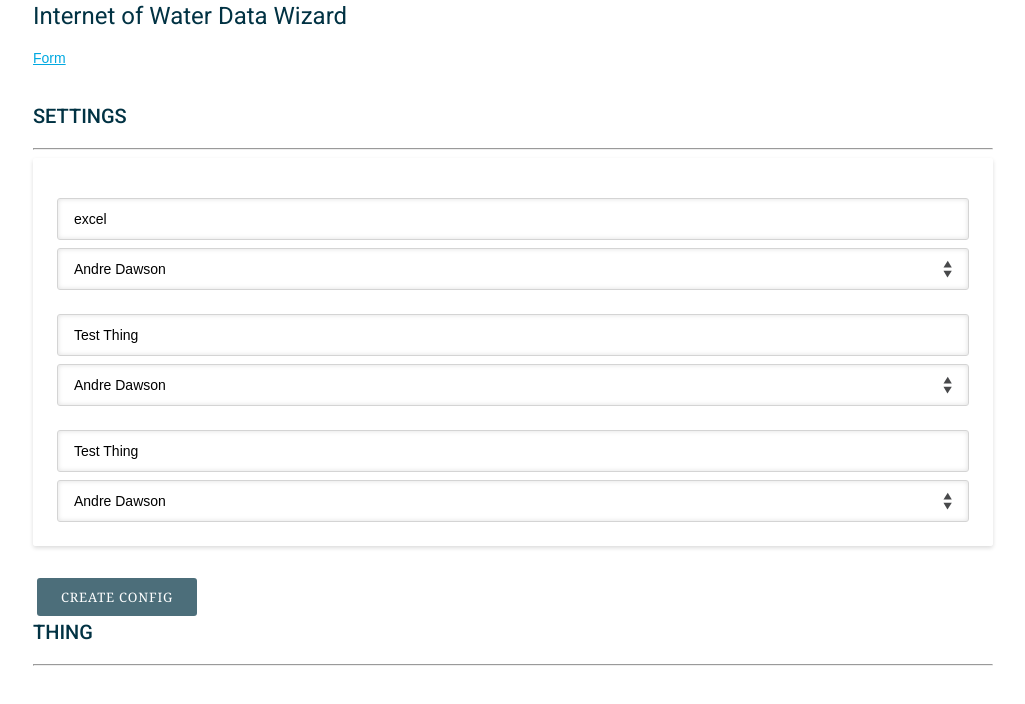
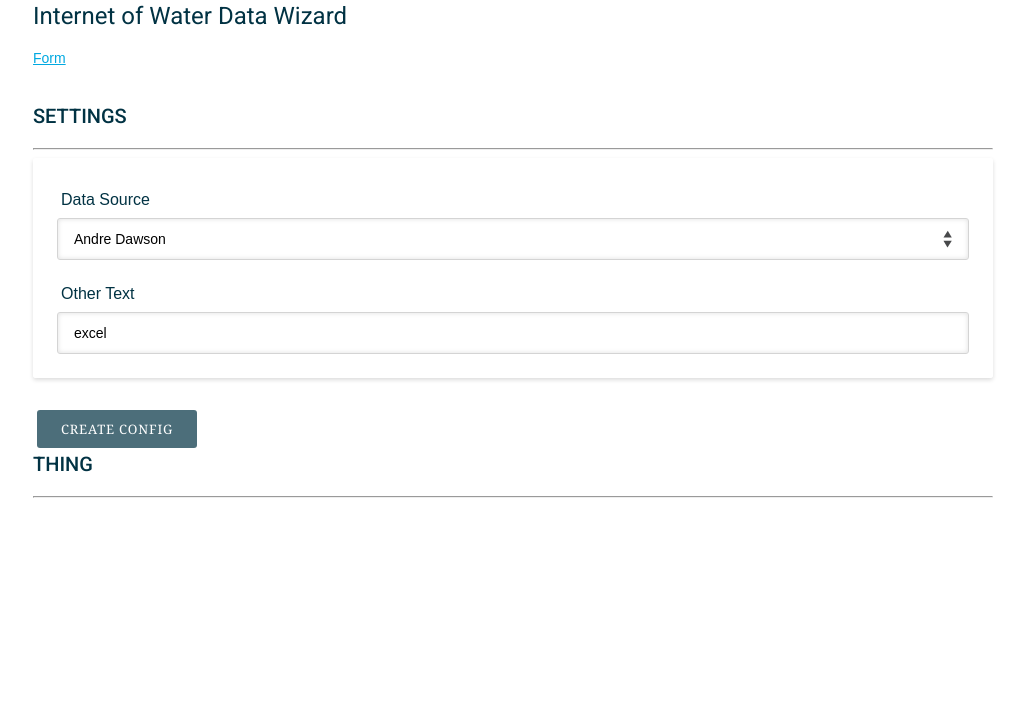
Before and after one commit to internetofwater/HubKit, an Angular app in the folder hub-front/: page /form in a window 1280 px wide. Shown: the top 704 px of the page, without its empty margins (127-1152 px from the left). Built offline with nearby package versions, Linux system fonts and the light colour scheme.

Commit message:
Refactors interface and mock data model for dynamic component display

```diff
--- a/hub-front/src/app/interfaces/field.ts
+++ b/hub-front/src/app/interfaces/field.ts
@@ -1,5 +1,7 @@
+import { FieldModel } from '../interfaces/fieldmodel';
+
 export interface Field {
     id: number;
     datavalue: string;
-    field: object;
+    field: FieldModel;
   }
--- /dev/null
+++ b/hub-front/src/app/interfaces/fieldcomponent.ts
@@ -0,0 +1,5 @@
+export interface FieldComponent {
+    name: string;
+    group: string;
+    options: any;
+  }
--- a/hub-front/src/app/mock/mock-settings-fields.ts
+++ b/hub-front/src/app/mock/mock-settings-fields.ts
@@ -9,32 +9,53 @@ export const SETTINGS_FIELDS: Field[] = [
       "field_label": "Data Source",
       "field_help": "",
       "field_order": 1,
-      "field_placeholder":"",
-      "component": {
-          "name": "select",
-          "options": {
-              "values": [
-                  'Excel',
-                  'CSV'
-              ]
-          },
-          "group": "Settings"
-      },
+      "field_placeholder": "",
       "is_editable": true,
       "is_custom": false,
       "is_required": false,
-      "is_listed": false
-    },
-
-
+      "is_listed": false,
+      "component":{
+      "name": "select",
+      "group":"",
+      "options": {
+          "values": [
+              'Sunny',
+              'Overcast',
+              'Intermittent Rain',
+              'Steady Rain',
+              'Heavy Rain',
+              'Snow'
+          ]
+        },
+      }
+    }
   },
   { id: 12,
-    datavalue:'Test Thing',
-    field:{}
-  },
-  {
-    id: 13,
-    datavalue:'Test Thing',
-  field:{}
- }
+    datavalue:'excel',
+    field:{
+      "field_name": "other_text",
+      "field_label": "Other Text",
+      "field_help": "",
+      "field_order": 1,
+      "field_placeholder": "",
+      "is_editable": true,
+      "is_custom": false,
+      "is_required": false,
+      "is_listed": false,
+      "component":{
+      "name": "textfield",
+      "group":"",
+      "options": {
+          "values": [
+              'Sunny',
+              'Overcast',
+              'Intermittent Rain',
+              'Steady Rain',
+              'Heavy Rain',
+              'Snow'
+          ]
+        },
+      }
+    }
+  }
 ];
--- a/hub-front/src/app/setupform/setupform.component.html
+++ b/hub-front/src/app/setupform/setupform.component.html
@@ -6,15 +6,20 @@
         <fieldset class="form-fieldset" >
             <div class="row">
                 <div class="col-xs-12">
-                    <div *ngFor="let field of setting_fields"  class="form-group">
-                        <label  class="form-label">{{field.label}}</label>
+                    <div *ngFor="let item of setting_fields"  class="form-group">
 
-                        <input class="form-control" [(ngModel)]="field.datavalue" placeholder="{{field.placeholder}}">
+                        <div class="single-space" *ngIf="item.field.component.name==='textfield'">
+                            <!-- TEXTFIELD -->
+                            <label  class="form-label" for="{{item.field.field_name}}">{{item.field.field_label}}</label>
+                            <input class="form-control" [(ngModel)]="item.datavalue" placeholder="{{item.field.field_placeholder}}" id="{{item.field.field_name}}">
+                        </div>
 
-                            <label  class="form-label">{{field.label}}</label>
+                        <div class="single-space" *ngIf="item.field.component.name=='select'">
+                            <!-- SELECT -->
+                            <label  class="form-label" for="{{item.field.field_name}}">{{item.field.field_label}}</label>
                             <div class="container--selection">
                                 <!-- <label for="default-selector">Default Selector</label> -->
-                              <select class="filter--control" id="default-selector">
+                                <select class="filter--control" id="{{item.field.field_name}}">
                                 <option>
                                     Andre Dawson
                                 </option>
@@ -31,6 +36,7 @@
                                     Rick Sutcliffe
                                 </option>
                                 </select>
+                            </div>
                         </div>
                     </div>
 
```
Also changed, not shown: hub-front/src/app/interfaces/fieldmodel.ts (added, +14 -0 lines). Lines whose indentation alone changed are shown as unchanged.
